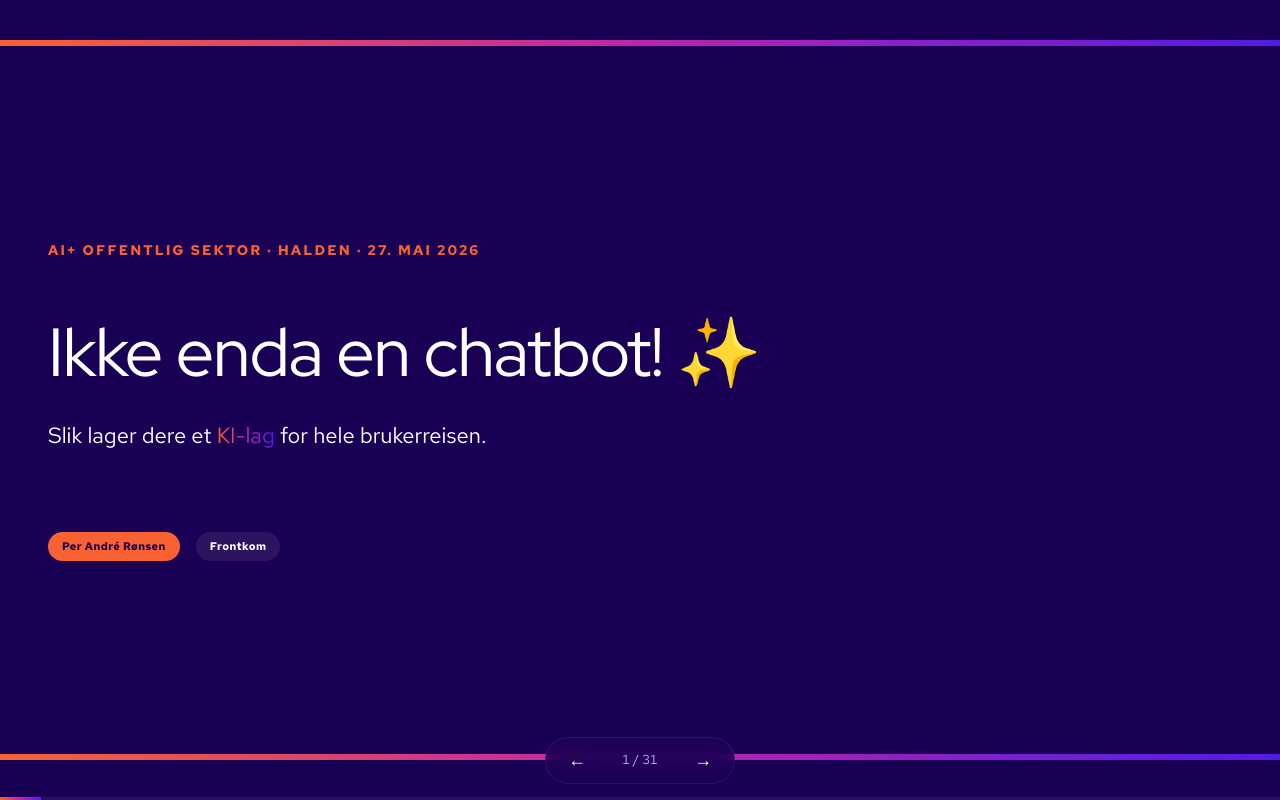
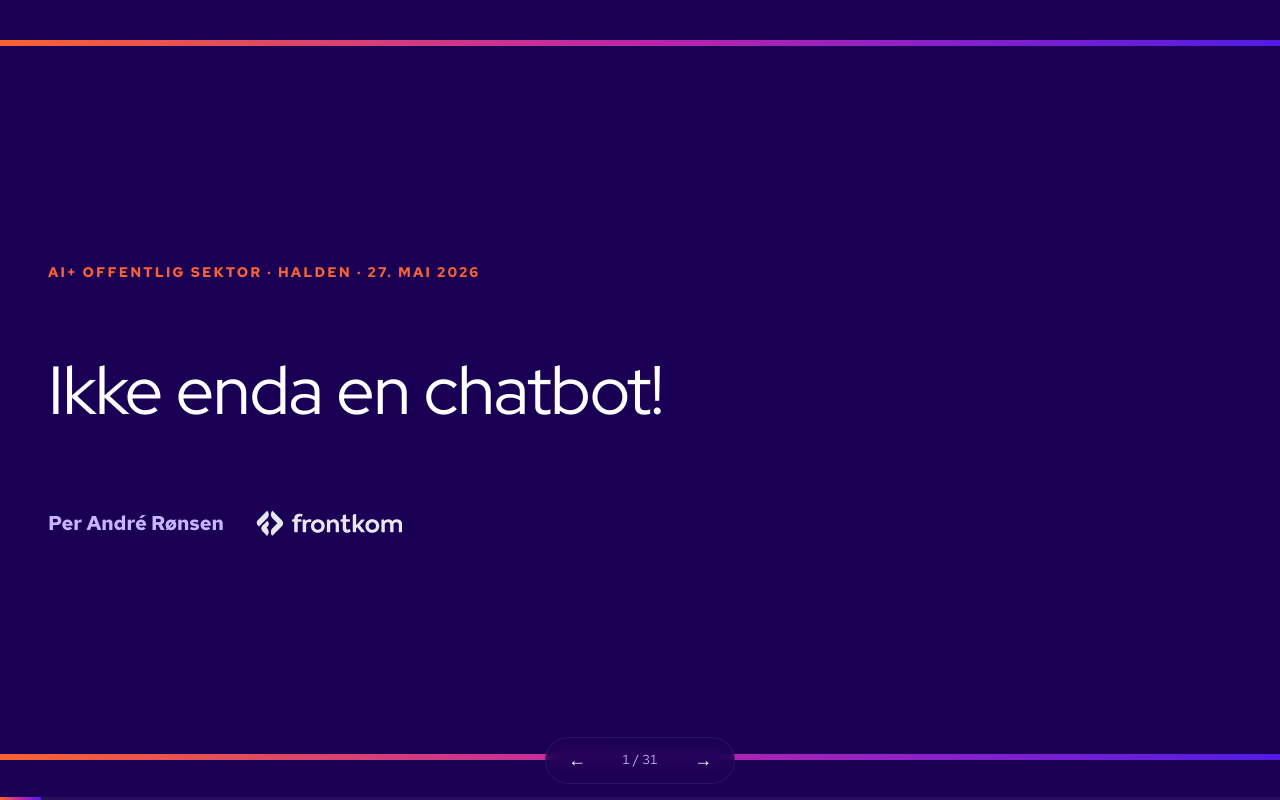
Before and after one commit to perandre/aiplus-2026, a website built with Vite: page index.html in a window 1280 px wide. Built offline with nearby package versions, Linux system fonts and the light colour scheme.

Commit message:
Slide 1: rydd cover — fjern emoji og undertittel, bytt pills med Frontkom-logo

```diff
--- a/src/slides/01-cover.ts
+++ b/src/slides/01-cover.ts
@@ -2,23 +2,18 @@
 
 const slide: Slide = {
   id: 'cover',
-  title: 'Ikke enda en chatbot! Slik lager dere et KI-lag for hele brukerreisen',
+  title: 'Ikke enda en chatbot!',
   render: () =>
     slideShell(
       `
       <div class="gradient-bar" style="position:absolute;top:0;left:0;right:0;"></div>
       <div class="gradient-bar" style="position:absolute;bottom:0;left:0;right:0;"></div>
-      <div style="flex:1;display:flex;flex-direction:column;justify-content:center;gap:var(--s-xl);">
+      <div style="flex:1;display:flex;flex-direction:column;justify-content:center;gap:var(--s-2xl);">
         <div class="eyebrow">AI+ Offentlig sektor · Halden · 27. mai 2026</div>
-        <h1 class="hero">
-          Ikke enda en chatbot! ✨
-        </h1>
-        <p class="lead" style="color:var(--on-dark);max-width:60ch;">
-          Slik lager dere et <span class="gradient-text">KI-lag</span> for hele brukerreisen.
-        </p>
-        <div class="row" style="margin-top:var(--s-xl);gap:var(--s-md);">
-          <span class="pill pill-brand">Per André Rønsen</span>
-          <span class="pill">Frontkom</span>
+        <h1 class="hero">Ikke enda en chatbot!</h1>
+        <div class="cover-byline">
+          <span>Per André Rønsen</span>
+          <img src="/logos/logo-frontkom-on-dark.svg" alt="Frontkom" />
         </div>
       </div>
       `,
--- a/src/style.css
+++ b/src/style.css
@@ -61,6 +61,22 @@
 
 .slide.is-cover {
   justify-content: space-between;
+}
+
+.cover-byline {
+  display: flex;
+  align-items: center;
+  gap: var(--s-lg);
+  margin-top: var(--s-xl);
+  font-size: clamp(20px, 2.6cqh, 30px);
+  color: var(--on-dark-muted);
+  font-weight: 700;
+}
+.cover-byline img {
+  height: clamp(28px, 3.8cqh, 48px);
+  width: auto;
+  opacity: 0.9;
+  margin-left: var(--s-sm);
 }
 
 /* Slide entry / exit animations */
```
